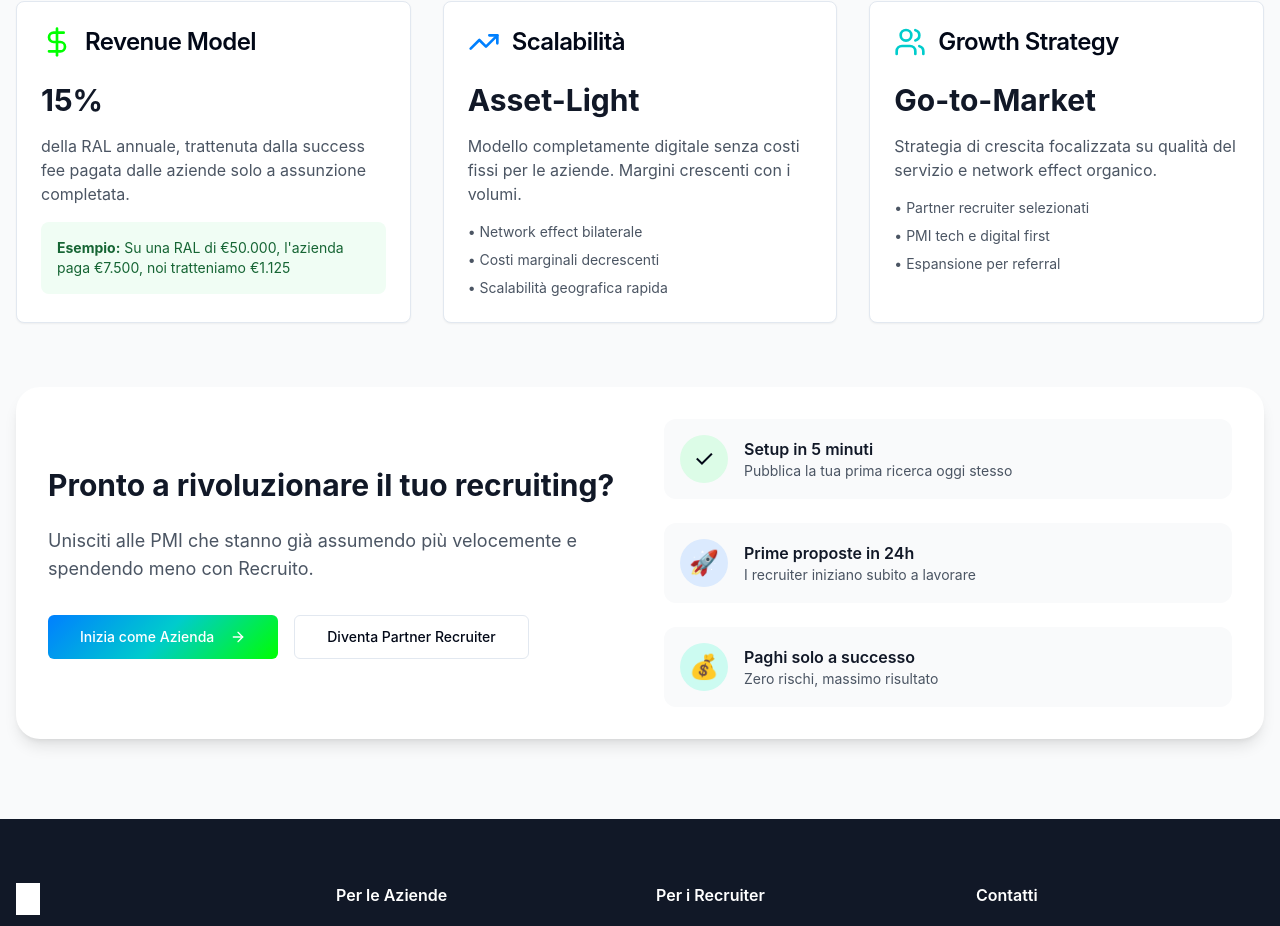
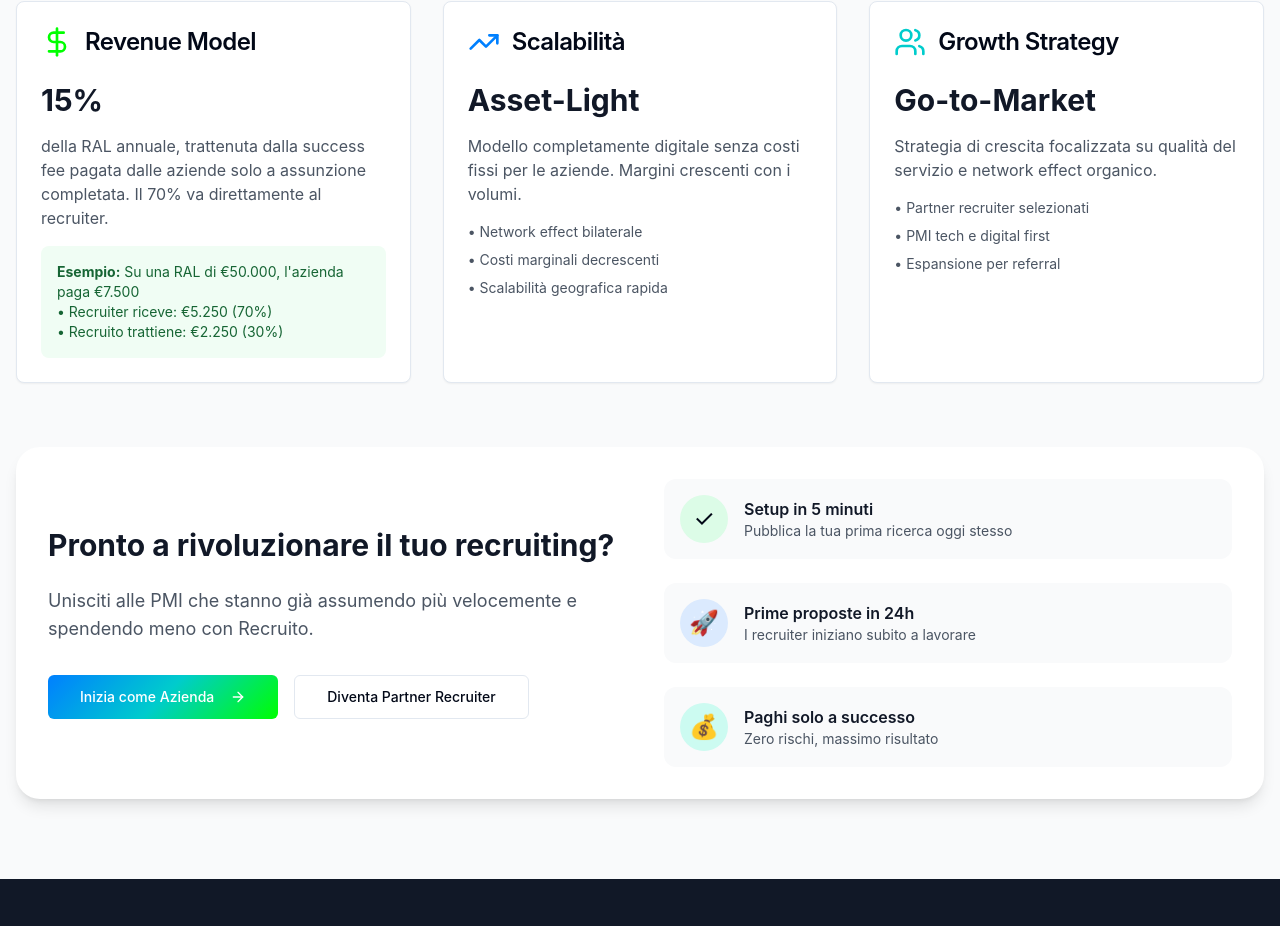
Before and after one commit to Br1Giordano/recruito-match-hub, a React (Vite) app: page / in a window 1280 px wide. Shown: the part 3326-4252 px from the top of the page. Built offline with nearby package versions, Linux system fonts and the light colour scheme.

Commit message:
Add recruiter fee information
Include the information that 70% of the success fee goes directly to the recruiter.

```diff
--- a/src/components/BusinessModel.tsx
+++ b/src/components/BusinessModel.tsx
@@ -1,4 +1,3 @@
-
 import { Card, CardContent, CardHeader, CardTitle } from "@/components/ui/card";
 import { Button } from "@/components/ui/button";
 import { DollarSign, TrendingUp, Users, ArrowRight } from "lucide-react";
@@ -28,12 +27,13 @@ const BusinessModel = () => {
               <div className="text-3xl font-bold text-gray-900">15%</div>
               <p className="text-gray-600">
                 della RAL annuale, trattenuta dalla success fee pagata dalle aziende
-                solo a assunzione completata.
+                solo a assunzione completata. Il 70% va direttamente al recruiter.
               </p>
               <div className="bg-green-50 p-4 rounded-lg">
                 <p className="text-sm text-green-800">
-                  <strong>Esempio:</strong> Su una RAL di €50.000, l'azienda paga €7.500,
-                  noi tratteniamo €1.125
+                  <strong>Esempio:</strong> Su una RAL di €50.000, l'azienda paga €7.500<br/>
+                  • Recruiter riceve: €5.250 (70%)<br/>
+                  • Recruito trattiene: €2.250 (30%)
                 </p>
               </div>
             </CardContent>
```
